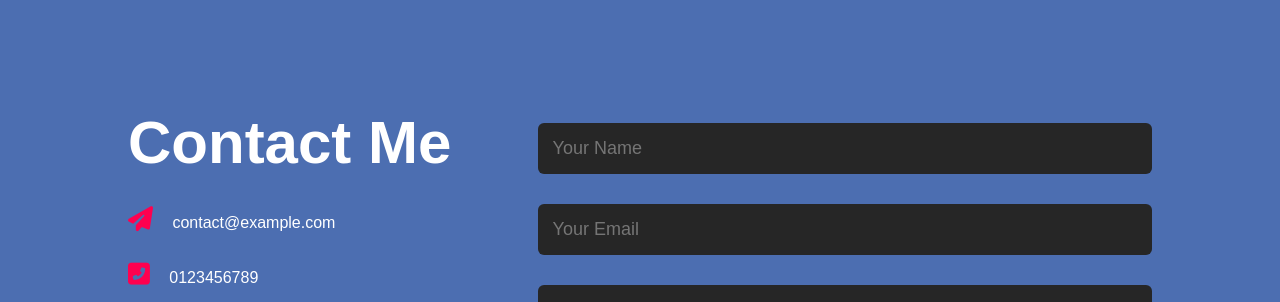
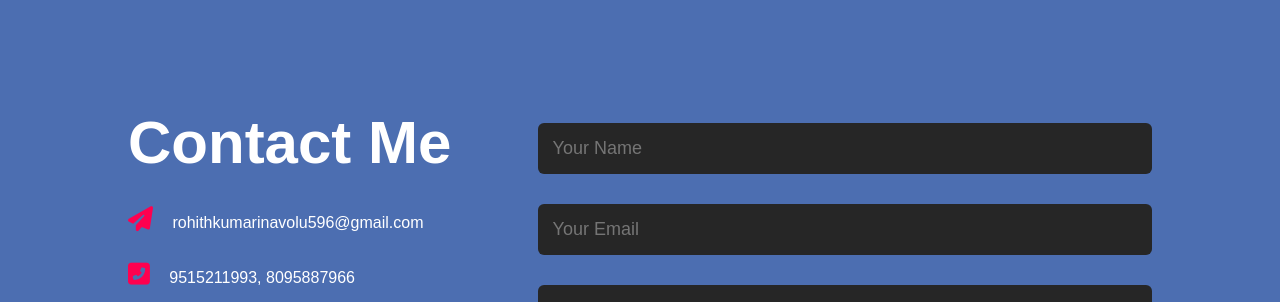
Before and after one commit to pvsairam/testportfolio, a plain HTML site: page index.html in a window 1280 px wide. Shown: the part 2579-2881 px from the top of the page. Drawn offline with Linux system fonts and the light colour scheme.

Commit message:
Update index.html

```diff
--- a/index.html
+++ b/index.html
@@ -130,8 +130,8 @@
         <div class="row">
             <div class="contact-left">
                 <h1 class="sub-title">Contact Me</h1>
-                <p><i class="fas fa-paper-plane"></i> contact@example.com</p>
-                <p><i class="fas fa-phone-square-alt"></i> 0123456789</p>
+                <p><i class="fas fa-paper-plane"></i> rohithkumarinavolu596@gmail.com</p>
+                <p><i class="fas fa-phone-square-alt"></i> 9515211993, 8095887966</p>
                 <div class="social-icons">
                     <a href="https://facebook.com/"><i class="fab fa-facebook"></i></a>
                     <a href=""><i class="fab fa-twitter-square"></i></a>
```
